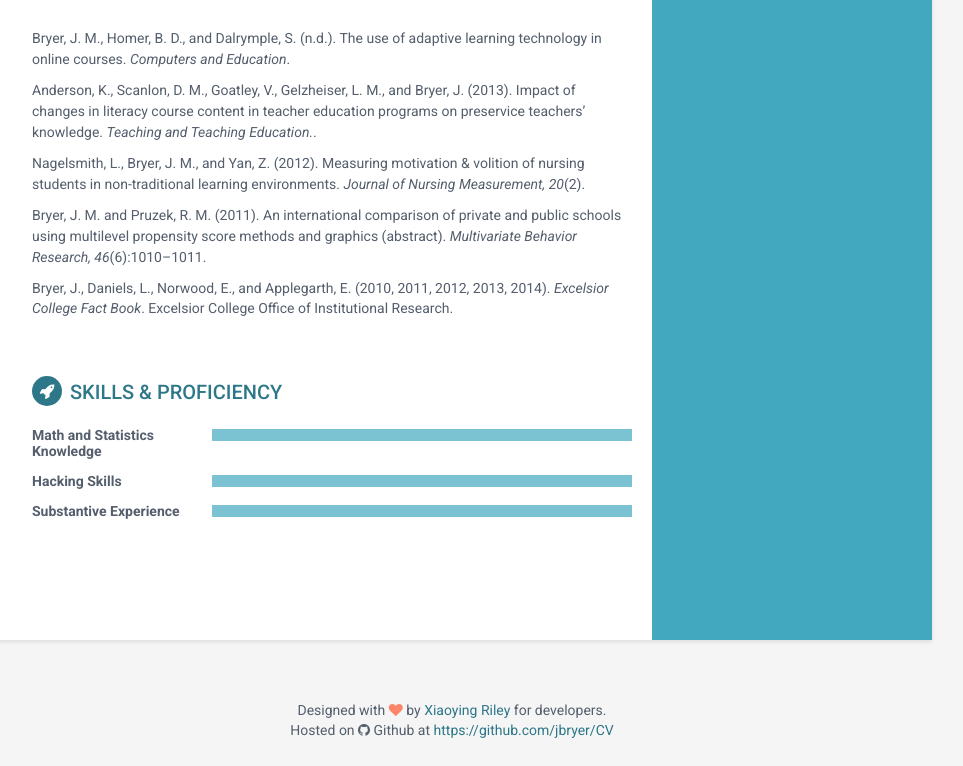
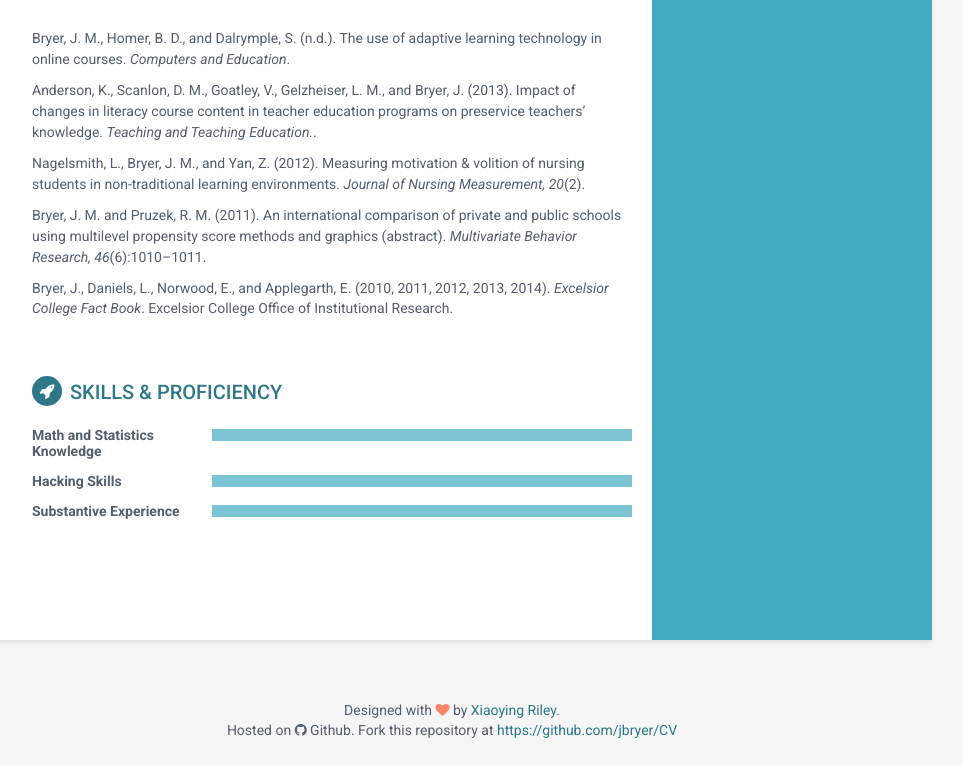
Before and after one commit to jbryer/CV, a Jekyll site: the page built from docs/index.md, in a window 1280 px wide and 900 px high, scrolled down 1672 px, cut to the strip 0-766 px from the top of the window. Shown: the whole strip, without its empty margins (188-1151 px from the left). Built offline with Jekyll 4.4.1, drawn with Linux system fonts in a browser that asks for light colours.

Commit message:
Footer update.

```diff
--- a/docs/_includes/footer.html
+++ b/docs/_includes/footer.html
@@ -1,5 +1,6 @@
     <footer class="footer">
         <div class="text-center">
-                Designed with <i class="fa fa-heart"></i> by <a href="themes.3rdwavemedia.com">Xiaoying Riley</a> for developers.<br />Hosted on <i class="fa fa-github"></i> Github at <a href="https://github.com/jbryer/cv">https://github.com/jbryer/CV</a>
+                Designed with <i class="fa fa-heart"></i> by <a href="themes.3rdwavemedia.com">Xiaoying Riley</a>.
+                <br />Hosted on <i class="fa fa-github"></i> Github. Fork this repository at <a href="https://github.com/jbryer/cv">https://github.com/jbryer/CV</a>
         </div><!--//container-->
     </footer><!--//footer-->
```
